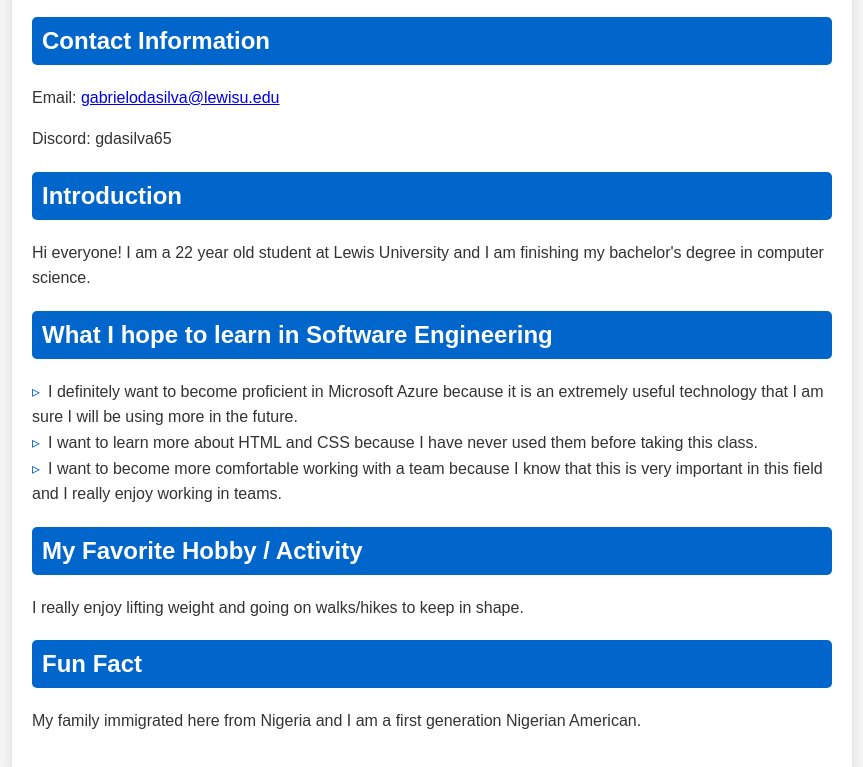
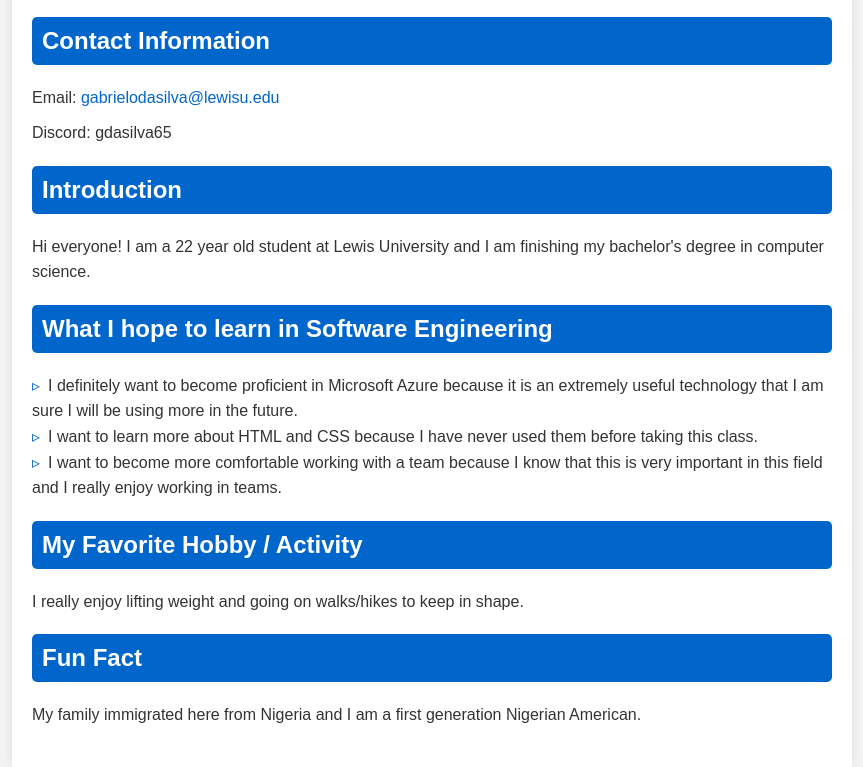
Before and after one commit to gdasilva65/about-me-getting-to-know, a plain HTML site: page index.html in a window 1280 px wide. Shown: the part 141-908 px from the top of the page, without its empty margins (208-1071 px from the left). Drawn offline with Linux system fonts and the light colour scheme.

Commit message:
Update style.css

```diff
--- a/style.css
+++ b/style.css
@@ -36,6 +36,20 @@ h2 {
     border-radius: 5px;
 }
 
+.contact-info p {
+    margin: 10px 0;
+    font-size: 16px;
+}
+
+.contact-info a {
+    color: #0066cc;
+    text-decoration: none;
+}
+
+.contact-info a:hover {
+    text-decoration: underline;
+}
+
 ul {
     list-style-type: none;
     padding-left: 0;
```
